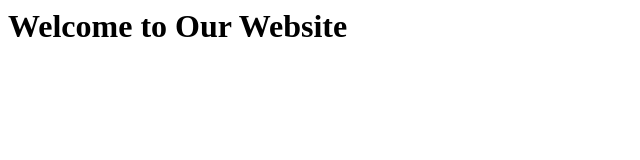
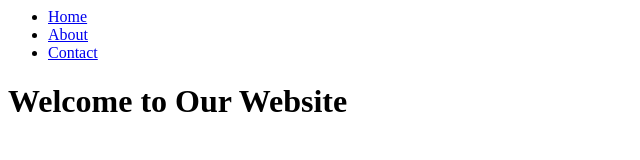
Before and after one commit to SabaIntizar-bot/Website-Project, a plain HTML site: page index.html in a window 1280 px wide. Shown: the whole page, without its empty margins (0-640 px from the left). Drawn offline with Linux system fonts and the light colour scheme.

Commit message:
Added Navigation Bar

```diff
--- a/index.html
+++ b/index.html
@@ -1,6 +1,12 @@
 <html>
   <head>
-    <title>Website</title>
+    <nav>
+  <ul>
+    <li><a href="#">Home</a></li>
+    <li><a href="#">About</a></li>
+    <li><a href="#">Contact</a></li>
+  </ul>
+</nav>
   </head>
   <body>
     <h1>Welcome to Our Website</h1>
```
